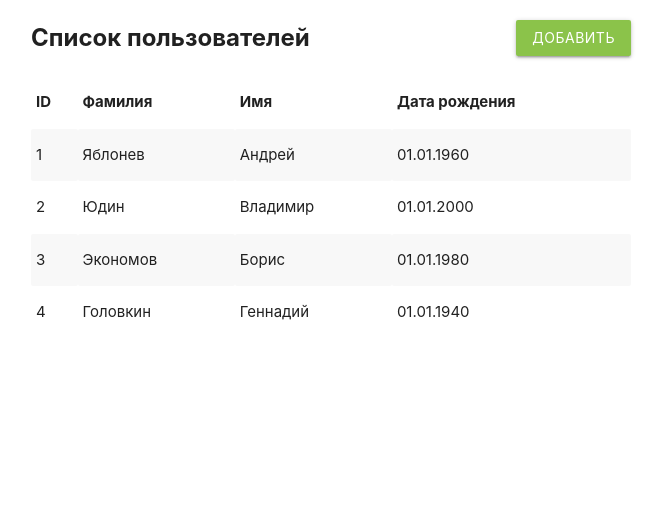
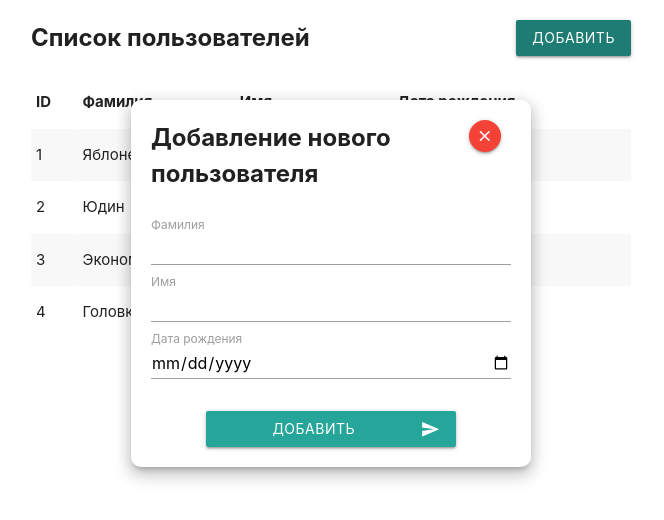
Before and after one commit to Anrb13/test-app, a Vue app: page / in a window 1280 px wide. Both pictures are taken after a click on the button "ДОБАВИТЬ". Shown: the top 520 px of the page, without its empty margins (309-973 px from the left). Built offline with nearby package versions, Linux system fonts and the light colour scheme.

Commit message:
Добавлен компонент диалогового окна

```diff
--- a/public/index.html
+++ b/public/index.html
@@ -1,17 +1,24 @@
 <!DOCTYPE html>
 <html lang="">
+
 <head>
   <meta charset="utf-8">
   <meta http-equiv="X-UA-Compatible" content="IE=edge">
   <meta name="viewport" content="width=device-width,initial-scale=1.0">
   <link rel="icon" href="<%= BASE_URL %>favicon.ico">
-    <title><%= htmlWebpackPlugin.options.title %></title>
+  <link href="https://fonts.googleapis.com/icon?family=Material+Icons" rel="stylesheet">
+  <title>
+    <%= htmlWebpackPlugin.options.title %>
+  </title>
 </head>
+
 <body>
   <noscript>
-      <strong>We're sorry but <%= htmlWebpackPlugin.options.title %> doesn't work properly without JavaScript enabled. Please enable it to continue.</strong>
+    <strong>We're sorry but <%= htmlWebpackPlugin.options.title %> doesn't work properly without JavaScript enabled.
+        Please enable it to continue.</strong>
   </noscript>
   <div id="app"></div>
   <!-- built files will be auto injected -->
 </body>
+
 </html>
--- a/src/App.vue
+++ b/src/App.vue
@@ -5,7 +5,7 @@
 </template>
 
 <script>
-import MainPage from './components/MainPage.vue';
+import MainPage from './components/MainPage';
 
 export default {
   name: 'App',
--- a/src/assets/reset.scss
+++ b/src/assets/reset.scss
@@ -1,4 +1,4 @@
-h1 {
+h1, h2 {
   margin: unset;
 }
 
--- a/src/components/MainPage.vue
+++ b/src/components/MainPage/MainPage.vue
@@ -1,13 +1,20 @@
 <template>
   <div class="main-page">
     <header class="main-page__header">
-      <h1 class="main-page__header-title">Список пользователей</h1>
-      <button class="btn main-page__header-button light-green">Добавить</button>
+      <h1 class="main-page__header-title">
+        Список пользователей
+      </h1>
+      <button
+        class="btn main-page__header-button waves-effect waves-light"
+        :class="{'disabled': loading}"
+        @click="showDialog"
+      >
+        Добавить
+      </button>
     </header>
 
     <table
       class="main-page__table striped"
-      :class="{'main-page__table--loading': loading}"
     >
       <thead class="main-page__table-head">
         <tr>
@@ -17,7 +24,10 @@
           <th>Дата рождения</th>
         </tr>
       </thead>
-      <tbody class="main-page__table-body">
+      <tbody
+        class="main-page__table-body"
+        :class="{'main-page__table-body--loading': loading}"
+      >
         <tr v-for="user in users" :key="user.id">
           <th>{{ user.id }}</th>
           <th>{{ user.lastName }}</th>
@@ -26,53 +36,27 @@
         </tr>
       </tbody>
 
-      <div v-if="loading" class="main-page__loader">
-        <div class="preloader-wrapper big active">
-          <div class="spinner-layer spinner-blue-only">
-            <div class="circle-clipper left">
-              <div class="circle"></div>
-            </div><div class="gap-patch">
-              <div class="circle"></div>
-            </div><div class="circle-clipper right">
-              <div class="circle"></div>
-            </div>
-          </div>
-        </div>
-      </div>
+      <TaLoader v-if="loading" class="main-page__loader" />
     </table>
+    <TaDialog
+      v-if="dialogShown"
+      class="main-page__dialog"
+      @close="closeDialog"
+    />
   </div>
 </template>
 
 <script>
-const initialUsers = [
-  {
-    id: '1',
-    lastName: 'Яблонев',
-    firstName: 'Андрей',
-    birthday: '01.01.1960',
-  },
-  {
-    id: '2',
-    lastName: 'Юдин',
-    firstName: 'Владимир',
-    birthday: '01.01.2000',
-  },
-  {
-    id: '3',
-    lastName: 'Экономов',
-    firstName: 'Борис',
-    birthday: '01.01.1980',
-  },
-  {
-    id: '4',
-    lastName: 'Головкин',
-    firstName: 'Геннадий',
-    birthday: '01.01.1940',
-  },
-];
+import TaLoader from '@/components/TaLoader';
+import TaDialog from '@/components/TaDialog';
+import { initialUsers } from './constants';
 
 export default {
   name: 'MainPage',
+  components: {
+    TaLoader,
+    TaDialog,
+  },
 
   data() {
     return {
@@ -80,6 +64,7 @@ export default {
       // Число показанных строк
       count: 5,
       loading: true,
+      dialogShown: false,
     };
   },
 
@@ -105,6 +90,12 @@ export default {
         this.loading = false;
       }, 2000);
     },
+    showDialog() {
+      this.dialogShown = true;
+    },
+    closeDialog() {
+      this.dialogShown = false;
+    },
   },
 
   mounted() {
@@ -113,7 +104,6 @@ export default {
 };
 </script>
 
-<!-- Add "scoped" attribute to limit CSS to this component only -->
 <style lang="scss">
 @import './styles.scss';
 </style>
--- /dev/null
+++ b/src/components/MainPage/constants.js
@@ -0,0 +1,30 @@
+export const initialUsers = [
+  {
+    id: '1',
+    lastName: 'Яблонев',
+    firstName: 'Андрей',
+    birthday: '01.01.1960',
+  },
+  {
+    id: '2',
+    lastName: 'Юдин',
+    firstName: 'Владимир',
+    birthday: '01.01.2000',
+  },
+  {
+    id: '3',
+    lastName: 'Экономов',
+    firstName: 'Борис',
+    birthday: '01.01.1980',
+  },
+  {
+    id: '4',
+    lastName: 'Головкин',
+    firstName: 'Геннадий',
+    birthday: '01.01.1940',
+  },
+];
+
+export default {
+  initialUsers,
+};
--- /dev/null
+++ b/src/components/MainPage/index.js
@@ -0,0 +1,2 @@
+// eslint-disable-next-line no-restricted-exports
+export { default } from './MainPage.vue';
--- a/src/components/styles.scss
+++ b/src/components/MainPage/styles.scss
@@ -1,6 +1,7 @@
 .main-page {
   display: flex;
   flex-direction: column;
+  position: relative;
 
   &__header {
     width: 100%;
@@ -22,24 +23,34 @@
   &__table {
     position: relative;
 
-    &--loading {
-      opacity: 0.6;
-    }
-
     &-head {
       font-weight: 700;
     }
 
     &-body {
       font-weight: 400;
+
+      &--loading {
+        opacity: 0.6;
+      }
     }
   }
 
   &__loader {
-    opacity: 1;
     position: absolute;
     top: 50%;
     left: 50%;
     transform: translate(-50%,-50%)
   }
+
+  &__dialog {
+    position: absolute;
+    top: 10%;
+    left: 10%;
+
+    @media (min-width: 600px) {
+      top: 100px;
+      left: 100px;
+    }
+  }
 }
--- /dev/null
+++ b/src/components/TaDialog/TaDialog.vue
@@ -0,0 +1,56 @@
+<!-- eslint-disable vuejs-accessibility/label-has-for -->
+<template>
+  <form class="ta-dialog z-depth-3">
+    <h2 class="ta-dialog__title">
+      Добавление нового пользователя
+      <button
+        class="ta-dialog__close btn-floating btn-small red"
+        type="button"
+        @click="$emit('close')"
+      >
+        <i class="material-icons">close</i>
+      </button>
+    </h2>
+
+    <label for="l-name" class="ta-dialog__label">
+      Фамилия
+      <input
+        id="l-name"
+        type="text"
+        class="ta-dialog__input"
+        minlength="2"
+        maxlength="30"
+      >
+    </label>
+    <label for="f-name" class="ta-dialog__label">
+      Имя
+      <input
+        id="f-name"
+        type="text"
+        class="ta-dialog__input"
+        minlength="2"
+        maxlength="30"
+      >
+    </label>
+    <label for="date" class="ta-dialog__label">
+      Дата рождения
+      <input id="date" type="date" class="ta-dialog__input">
+    </label>
+
+    <button class="ta-dialog__submit btn waves-effect waves-light" type="button" name="action">
+      Добавить
+      <i class="material-icons right">send</i>
+    </button>
+
+  </form>
+</template>
+
+<script>
+export default {
+  name: 'TaDialog',
+};
+</script>
+
+<style lang="scss">
+@import './styles.scss';
+</style>
--- /dev/null
+++ b/src/components/TaDialog/index.js
@@ -0,0 +1,2 @@
+// eslint-disable-next-line no-restricted-exports
+export { default } from './TaDialog.vue';
--- /dev/null
+++ b/src/components/TaDialog/styles.scss
@@ -0,0 +1,48 @@
+.ta-dialog {
+  display: flex;
+  flex-direction: column;
+  justify-content: flex-start;
+  background-color: white;
+  border-radius: 10px;
+  padding: 20px;
+  width: 80%;
+
+  @media (min-width: 600px) {
+    width: 400px;
+  }
+
+  &__title {
+    position: relative;
+    font-size: 24px;
+    line-height: 36px;
+    font-weight: 700;
+    width: 300px;
+    margin-bottom: 24px;
+  }
+
+  & &__close {
+    position: absolute;
+    top: 0;
+    right: -50px;
+  }
+
+  & &__label {
+    font-size: 12px;
+
+    input {
+      &.ta-dialog__input {
+        height: 30px;
+      }
+    }
+  }
+
+  & &__submit {
+    width: 100%;
+    margin-top: 24px;
+
+    @media (min-width: 600px) {
+      width: 250px;
+      align-self: center;
+    }
+  }
+}
--- /dev/null
+++ b/src/components/TaLoader/TaLoader.vue
@@ -0,0 +1,21 @@
+<template>
+  <div>
+    <div class="preloader-wrapper big active">
+      <div class="spinner-layer spinner-blue-only">
+        <div class="circle-clipper left">
+          <div class="circle"></div>
+        </div><div class="gap-patch">
+          <div class="circle"></div>
+        </div><div class="circle-clipper right">
+          <div class="circle"></div>
+        </div>
+      </div>
+    </div>
+  </div>
+</template>
+
+<script>
+export default {
+  name: 'TaLoader',
+};
+</script>
--- /dev/null
+++ b/src/components/TaLoader/index.js
@@ -0,0 +1,2 @@
+// eslint-disable-next-line no-restricted-exports
+export { default } from './TaLoader.vue';
```
Lines whose indentation alone changed are shown as unchanged.
